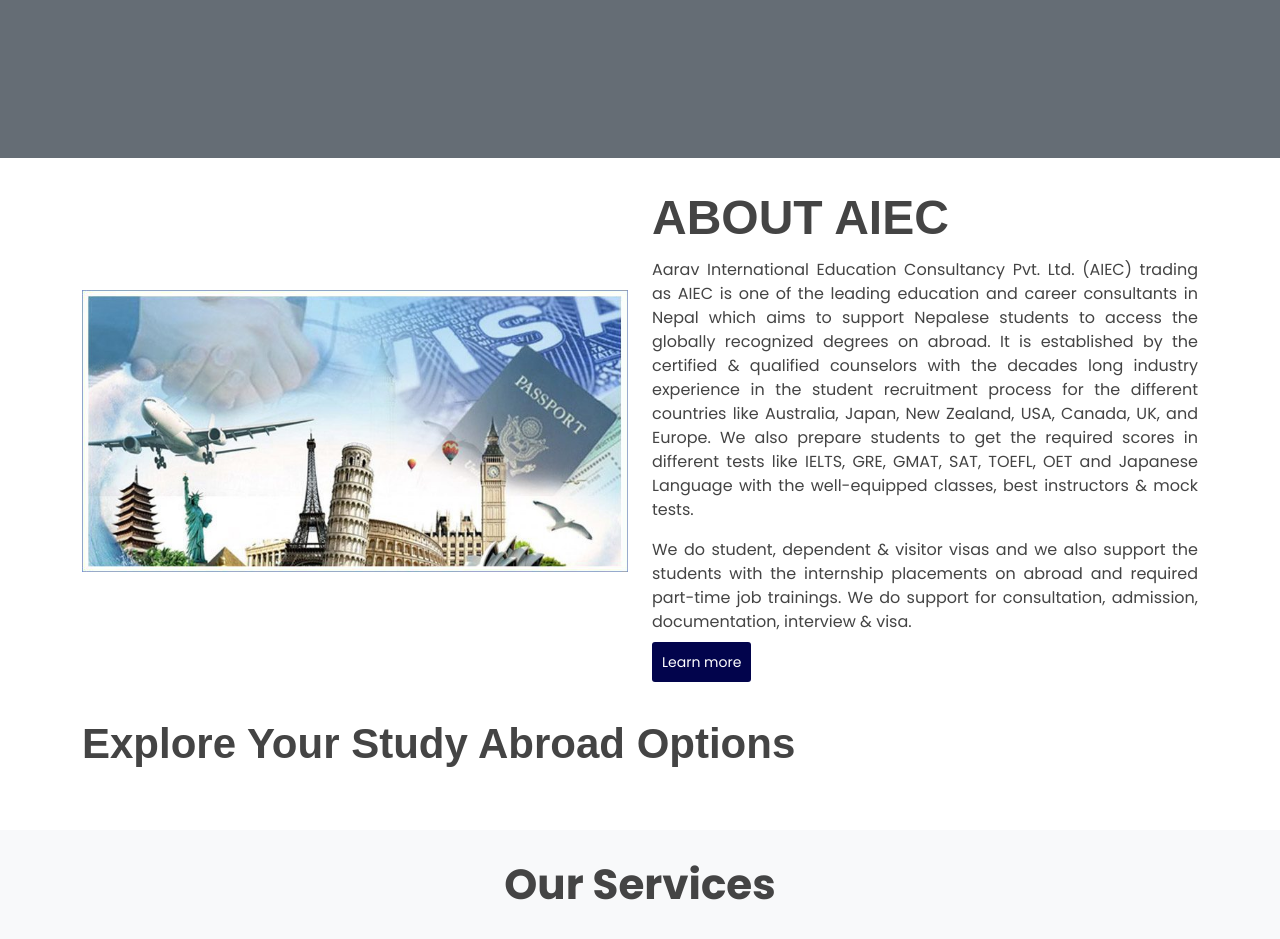
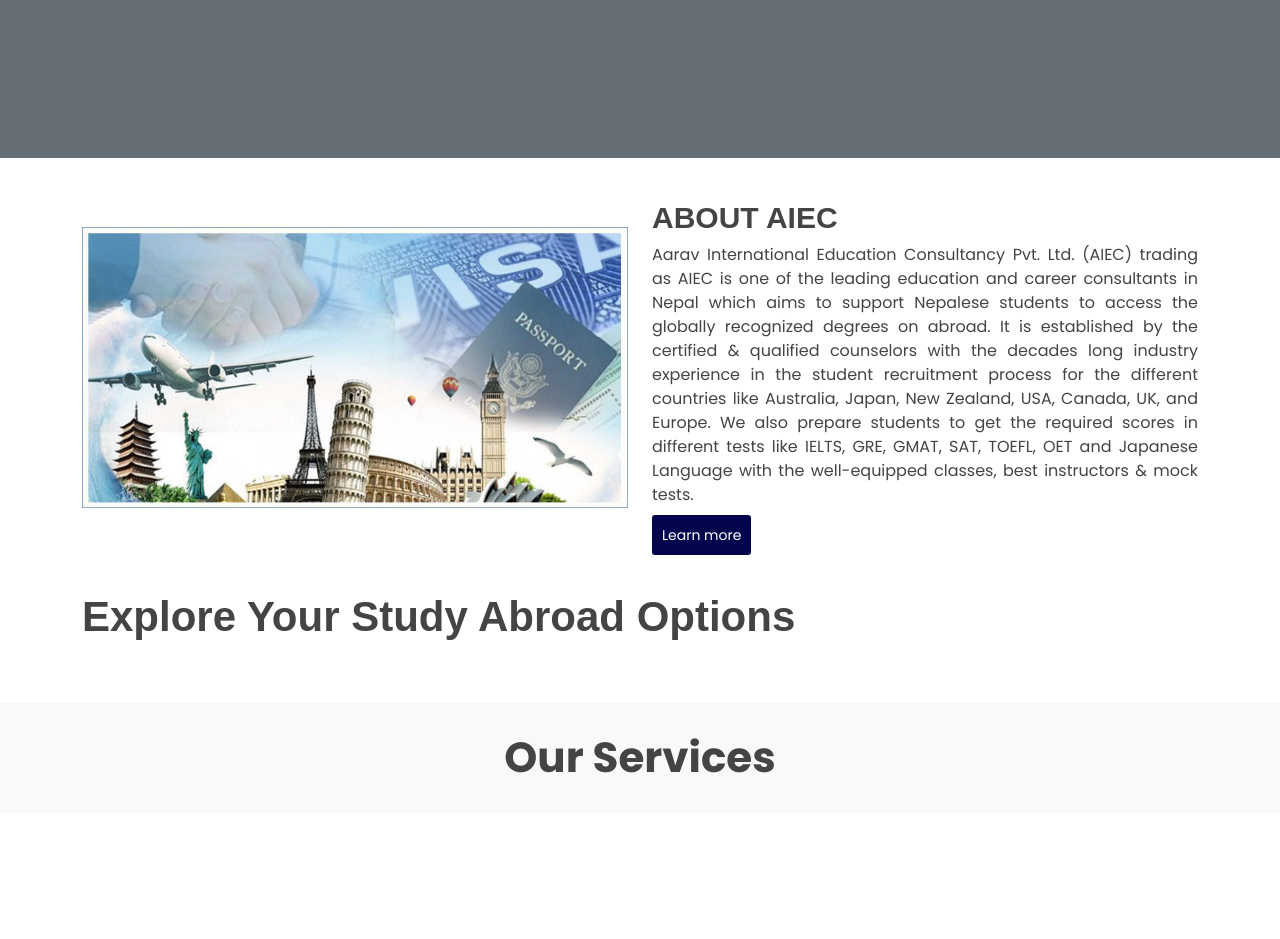
Before and after one commit to pujanrajrai/aiec, a Django app: template apps/frontend/templates/frontend/home.html in a window 1280 px wide. Shown: the part 642-1581 px from the top of the page. Run offline with Django 4.2, Linux system fonts and the light colour scheme; the template is opened without the code that fills it, so the values that code supplies are empty; some libraries are stand-ins or nearby versions.

Commit message:
minor bug fixes

```diff
--- a/apps/admindash/models.py
+++ b/apps/admindash/models.py
@@ -57,7 +57,7 @@ class Title(models.Model):
             title_without_span = self.title.replace(
                 "span", "")  # Removing "span" from the title
             self.slug = slugify(f"{title_without_span}")
-            super().save(*args, **kwargs)
+        super().save(*args, **kwargs)
 
     def __str__(self):
         return self.title
--- a/apps/frontend/templates/frontend/home.html
+++ b/apps/frontend/templates/frontend/home.html
@@ -49,9 +49,9 @@
                     <img src="{% static 'assets/img/aboutus.jpeg' %}" class="mx-auto d-block" style="max-width: 100%;">
                 </div>
 
-                <div class="col-lg-6 pt-4 pt-lg-0" style="text-align: justify;">
-                    <h2 class="align-items-center d-flex">ABOUT AIEC</h2>
-                    <p>
+                <div class="col-lg-6" style="text-align: justify;">
+                    <h2 class="align-items-center d-flex" style="font-size:30px;">ABOUT AIEC</h2>
+                    <p style="margin-top:-15px;">
                         Aarav International Education Consultancy Pvt. Ltd. (AIEC) trading as AIEC is one of the leading
                         education and career consultants in Nepal which aims to support Nepalese students to access the
                         globally recognized degrees on abroad.
@@ -62,12 +62,11 @@
                         SAT, TOEFL, OET and Japanese Language with the well-equipped classes, best instructors & mock
                         tests.
                     </p>
-
-                    <p>
+                    {% comment %} <p style="">
                         We do student, dependent & visitor visas and we also support the students with the internship
                         placements on abroad and required part-time job trainings.
                         We do support for consultation, admission, documentation, interview & visa.
-                    </p>
+                    </p> {% endcomment %}
                     <div>
                         <a href="{% url 'frontend:aboutus' %}"
                             style="cursor: pointer; background:#02044C;padding:10px;color:white; border-radius: 3px;font-size: 14px;">
@@ -131,7 +130,7 @@
                 <div class="col-md-6">
                     <div class="icon-box">
                         <img src="{{service.secondary_image.url}}" alt="Icon">
-                        <h4><a href="{% url 'frontend:title' service.pk%}">{{service.title}}</a></h4>
+                        <h4><a href="{% url 'frontend:title' service.slug%}">{{service.title}}</a></h4>
                         <p>{{service.quoatation}}
                         </p>
                     </div>
--- a/static/assets/css/style.css
+++ b/static/assets/css/style.css
@@ -177,7 +177,7 @@ h6 {
 }
 
 #header .logo img {
-  max-height: 60px;
+  max-height: 40px;
 }
 
 /*--------------------------------------------------------------
```
Also changed, not shown: 1 other file.
